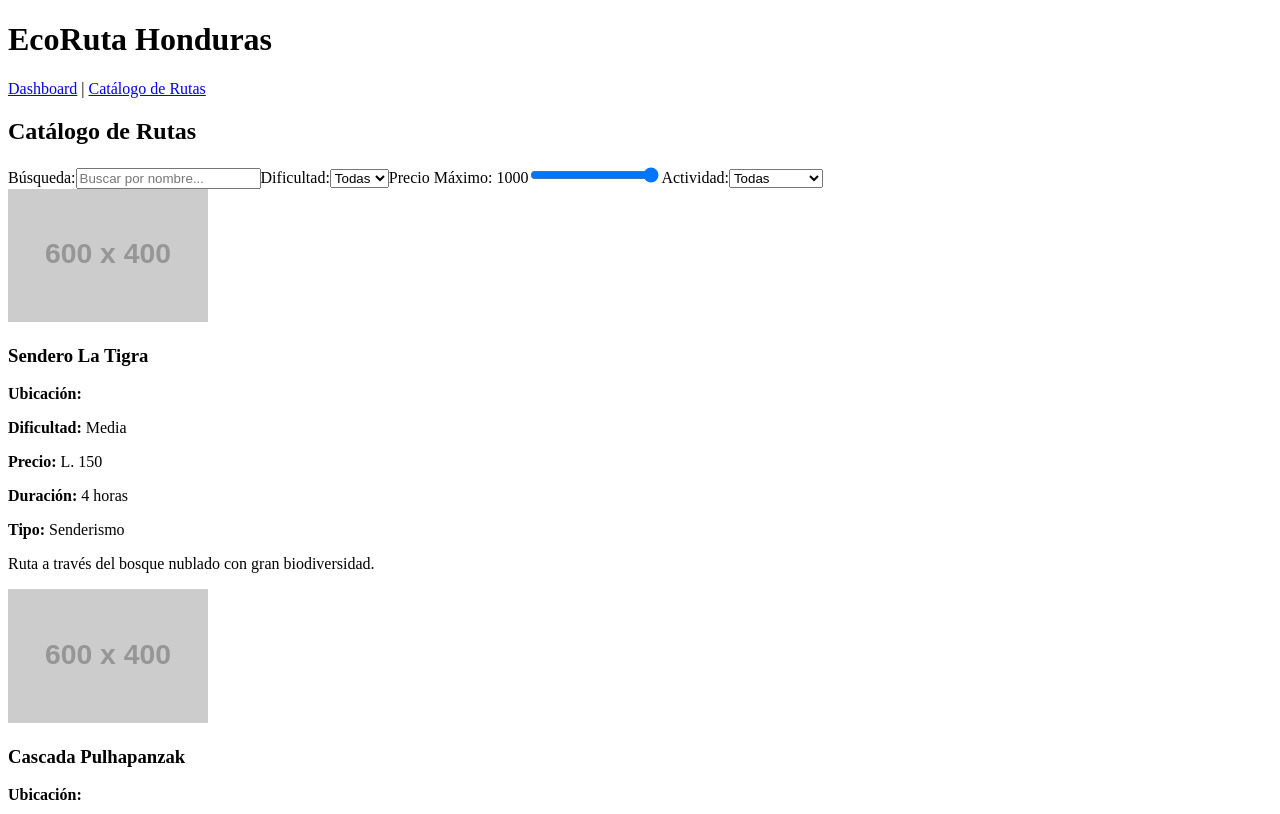
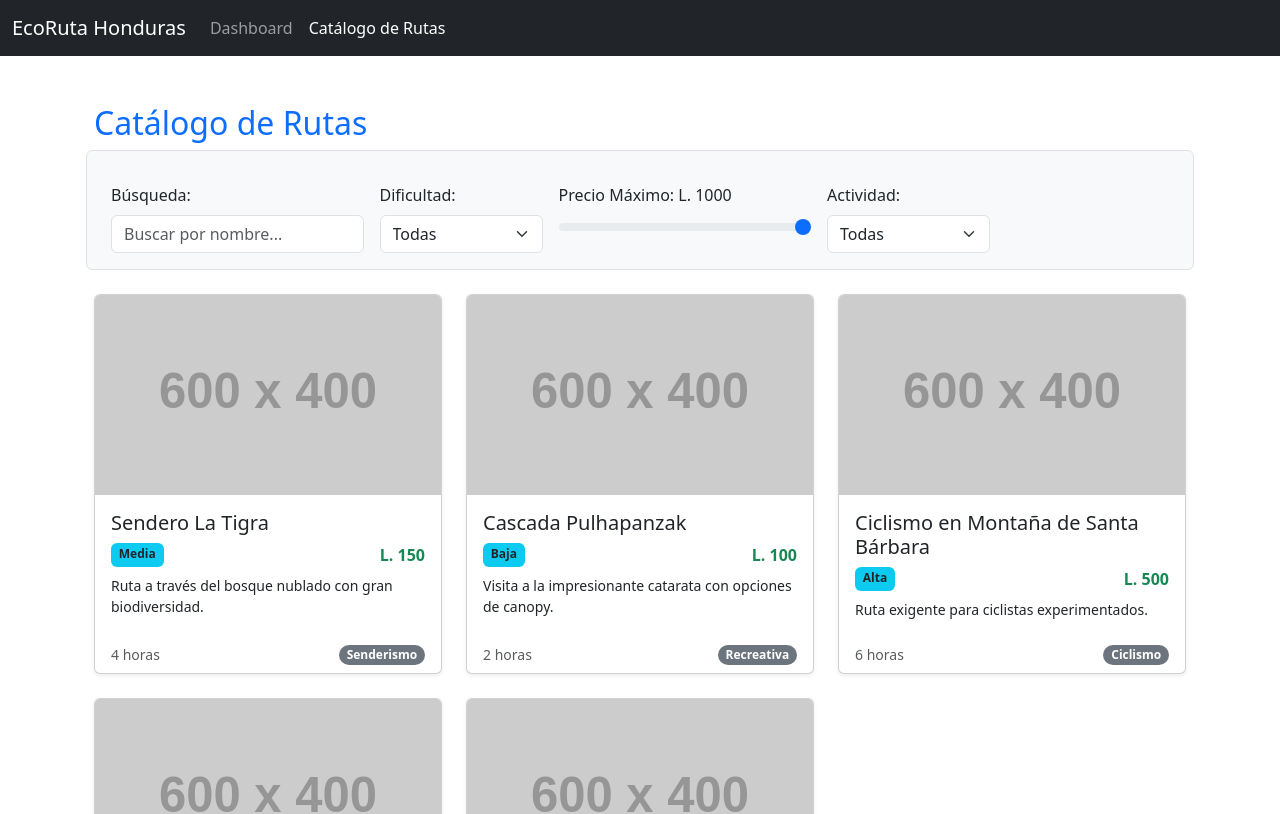
Before and after one commit to negapi/EcoRuta, an Angular app: page /catalogo in a window 1280 px wide. Shown: the top 814 px of the page. Built offline with nearby package versions, Linux system fonts and the light colour scheme.

Commit message:
Added bootstrap

```diff
--- a/angular.json
+++ b/angular.json
@@ -25,7 +25,11 @@
               }
             ],
             "styles": [
+              "node_modules/bootstrap/dist/css/bootstrap.min.css",
               "src/styles.css"
+            ],
+            "scripts": [
+              "node_modules/bootstrap/dist/js/bootstrap.min.js"
             ]
           },
           "configurations": {
--- a/package.json
+++ b/package.json
@@ -17,6 +17,7 @@
     "@angular/forms": "^21.2.0",
     "@angular/platform-browser": "^21.2.0",
     "@angular/router": "^21.2.0",
+    "bootstrap": "^5.3.8",
     "rxjs": "~7.8.0",
     "tslib": "^2.3.0"
   },
--- a/src/app/app.html
+++ b/src/app/app.html
@@ -1,15 +1,25 @@
-<header>
-  <h1>{{ title() }}</h1>
-  <nav>
-    <a routerLink="/dashboard" routerLinkActive="active">Dashboard</a> |
-    <a routerLink="/catalogo" routerLinkActive="active">Catálogo de Rutas</a>
-  </nav>
+<header class="navbar navbar-expand-lg navbar-dark bg-dark">
+  <div class="container-fluid">
+    <a class="navbar-brand" href="#">{{ title() }}</a>
+    <div class="collapse navbar-collapse" id="navbarNav">
+      <ul class="navbar-nav">
+        <li class="nav-item">
+          <a class="nav-link" routerLink="/dashboard" routerLinkActive="active">Dashboard</a>
+        </li>
+        <li class="nav-item">
+          <a class="nav-link" routerLink="/catalogo" routerLinkActive="active">Catálogo de Rutas</a>
+        </li>
+      </ul>
+    </div>
+  </div>
 </header>
 
-<main>
+<main class="container mt-4">
   <router-outlet></router-outlet>
 </main>
 
-<footer>
-  <p>&copy; 2024 EcoRuta - Promoviendo el turismo ecológico en Honduras</p>
+<footer class="mt-4 py-3 bg-light border-top">
+  <div class="container text-center text-muted">
+    <p>&copy; 2026 EcoRuta - Promoviendo el turismo ecológico en Honduras</p>
+  </div>
 </footer>
--- a/src/app/catalogo/catalogo.component.ts
+++ b/src/app/catalogo/catalogo.component.ts
@@ -8,26 +8,33 @@ import { EcoService, Ruta } from '../eco.service';
   standalone: true,
   imports: [CommonModule, FormsModule],
   template: `
-    <section>
-      <h2>Catálogo de Rutas</h2>
+    <section class="container py-4">
+      <h2 class="mb-4 text-primary">Catálogo de Rutas</h2>
 
-      <div>
-        <label>Búsqueda:</label>
-        <input type="text" [ngModel]="filtroNombre()" (ngModelChange)="filtroNombre.set($event)" placeholder="Buscar por nombre...">
+      <div class="row g-3 mb-4 p-3 bg-light border rounded">
+        <div class="col-md-3">
+          <label class="form-label">Búsqueda:</label>
+          <input type="text" class="form-control" [ngModel]="filtroNombre()" (ngModelChange)="filtroNombre.set($event)" placeholder="Buscar por nombre...">
+        </div>
 
-        <label>Dificultad:</label>
-        <select [ngModel]="filtroDificultad()" (ngModelChange)="filtroDificultad.set($event)">
+        <div class="col-md-2">
+          <label class="form-label">Dificultad:</label>
+          <select class="form-select" [ngModel]="filtroDificultad()" (ngModelChange)="filtroDificultad.set($event)">
             <option value="">Todas</option>
             <option value="Baja">Baja</option>
             <option value="Media">Media</option>
             <option value="Alta">Alta</option>
           </select>
+        </div>
 
-        <label>Precio Máximo: {{filtroPrecio()}}</label>
-        <input type="range" min="0" max="1000" step="50" [ngModel]="filtroPrecio()" (ngModelChange)="filtroPrecio.set(+$event)">
+        <div class="col-md-3">
+          <label class="form-label">Precio Máximo: L. {{filtroPrecio()}}</label>
+          <input type="range" class="form-range" min="0" max="1000" step="50" [ngModel]="filtroPrecio()" (ngModelChange)="filtroPrecio.set(+$event)">
+        </div>
 
-        <label>Actividad:</label>
-        <select [ngModel]="filtroTipo()" (ngModelChange)="filtroTipo.set($event)">
+        <div class="col-md-2">
+          <label class="form-label">Actividad:</label>
+          <select class="form-select" [ngModel]="filtroTipo()" (ngModelChange)="filtroTipo.set($event)">
             <option value="">Todas</option>
             <option value="Senderismo">Senderismo</option>
             <option value="Recreativa">Recreativa</option>
@@ -36,22 +43,33 @@ import { EcoService, Ruta } from '../eco.service';
             <option value="Acampada">Acampada</option>
           </select>
         </div>
+      </div>
 
-      <div *ngIf="rutasFiltradas().length > 0; else noRutas">
-        <article *ngFor="let ruta of rutasFiltradas()">
-          <img [src]="ruta.imagen" [alt]="ruta.nombre" width="200">
-          <h3>{{ruta.nombre}}</h3>
-          <p><strong>Ubicación:</strong> {{ruta.ubicacion}}</p>
-          <p><strong>Dificultad:</strong> {{ruta.dificultad}}</p>
-          <p><strong>Precio:</strong> L. {{ruta.precio}}</p>
-          <p><strong>Duración:</strong> {{ruta.duracion}}</p>
-          <p><strong>Tipo:</strong> {{ruta.tipo}}</p>
-          <p>{{ruta.descripcion}}</p>
+      <div class="row row-cols-1 row-cols-md-3 g-4" *ngIf="rutasFiltradas().length > 0; else noRutas">
+        <div class="col" *ngFor="let ruta of rutasFiltradas()">
+          <article class="card h-100 shadow-sm">
+            <img [src]="ruta.imagen" class="card-img-top" [alt]="ruta.nombre" style="height: 200px; object-fit: cover;">
+            <div class="card-body">
+              <h3 class="card-title h5">{{ruta.nombre}}</h3>
+              <p class="card-text text-muted mb-2"><i class="bi bi-geo-alt"></i> {{ruta.ubicacion}}</p>
+              <div class="d-flex justify-content-between mb-2">
+                <span class="badge bg-info text-dark">{{ruta.dificultad}}</span>
+                <span class="fw-bold text-success">L. {{ruta.precio}}</span>
+              </div>
+              <p class="card-text small">{{ruta.descripcion}}</p>
+            </div>
+            <div class="card-footer bg-transparent border-top-0 d-flex justify-content-between align-items-center">
+              <small class="text-muted">{{ruta.duracion}}</small>
+              <span class="badge rounded-pill bg-secondary">{{ruta.tipo}}</span>
+            </div>
           </article>
+        </div>
       </div>
 
       <ng-template #noRutas>
-        <p>No se encontraron rutas con los filtros seleccionados.</p>
+        <div class="alert alert-warning mt-4" role="alert">
+          No se encontraron rutas con los filtros seleccionados.
+        </div>
       </ng-template>
     </section>
   `
--- a/src/app/dashboard/dashboard.component.ts
+++ b/src/app/dashboard/dashboard.component.ts
@@ -7,41 +7,72 @@ import { EcoService, Ruta } from '../eco.service';
   standalone: true,
   imports: [CommonModule],
   template: `
-    <section>
-      <h2>Dashboard EcoRuta</h2>
+    <section class="container py-4">
+      <h2 class="mb-4 text-primary">Dashboard EcoRuta</h2>
 
-      <div>
-        <article>
-          <h3>Total de Rutas</h3>
-          <p>{{totalRutas()}}</p>
-        </article>
+      <div class="row g-4 mb-5">
+        <div class="col-md-4">
+          <article class="card bg-primary text-white h-100 shadow">
+            <div class="card-body text-center">
+              <h3 class="card-title h5">Total de Rutas</h3>
+              <p class="display-4 fw-bold mb-0">{{totalRutas()}}</p>
+            </div>
+          </article>
+        </div>
 
-        <article>
-          <h3>Dificultad Promedio</h3>
-          <p>{{dificultadPromedio()}}</p>
-        </article>
+        <div class="col-md-4">
+          <article class="card bg-success text-white h-100 shadow">
+            <div class="card-body text-center">
+              <h3 class="card-title h5">Dificultad Promedio</h3>
+              <p class="display-4 fw-bold mb-0">{{dificultadPromedio()}}</p>
+            </div>
+          </article>
+        </div>
 
-        <article>
-          <h3>Ruta Más Popular</h3>
-          <p>{{rutaMasPopular()?.nombre}} ({{rutaMasPopular()?.popularidad}}%)</p>
-        </article>
+        <div class="col-md-4">
+          <article class="card bg-info text-white h-100 shadow">
+            <div class="card-body text-center">
+              <h3 class="card-title h5">Ruta Más Popular</h3>
+              <p class="h4 mb-1">{{rutaMasPopular().nombre}}</p>
+              <div class="progress mt-2" style="height: 10px;">
+                <div class="progress-bar bg-warning" role="progressbar" [style.width.%]="rutaMasPopular()?.popularidad"></div>
+              </div>
+              <small class="d-block mt-1">{{rutaMasPopular().popularidad}}% popularidad</small>
+            </div>
+          </article>
+        </div>
       </div>
 
-      <div>
-        <h3>Rutas por Región</h3>
-        <ul>
-          <li *ngFor="let region of rutasPorRegion() | keyvalue">
-            {{region.key}}: {{region.value}} actividades
-          </li>
-        </ul>
-      </div>
+      <div class="row g-4">
+        <div class="col-md-6">
+          <div class="card h-100 shadow-sm">
+            <div class="card-header bg-dark text-white">
+              <h3 class="card-title h5 mb-0">Rutas por Región</h3>
+            </div>
+            <div class="card-body p-0">
+              <ul class="list-group list-group-flush">
+                <li *ngFor="let region of rutasPorRegion() | keyvalue" class="list-group-item d-flex justify-content-between align-items-center">
+                  {{region.key}}
+                  <span class="badge bg-primary rounded-pill">{{region.value}} actividades</span>
+                </li>
+              </ul>
+            </div>
+          </div>
+        </div>
 
-      <div>
-        <h3>Recomendaciones para ti</h3>
-        <p>Explora nuestras actividades más destacadas basadas en la preferencia de la comunidad.</p>
-        <div *ngFor="let ruta of recomendaciones()">
-          <h4>{{ruta.nombre}}</h4>
-          <p>{{ruta.tipo}} - {{ruta.ubicacion}}</p>
+        <div class="col-md-6">
+          <div class="card h-100 shadow-sm border-warning">
+            <div class="card-header bg-warning text-dark">
+              <h3 class="card-title h5 mb-0">Recomendaciones para ti</h3>
+            </div>
+            <div class="card-body">
+              <p class="card-text text-muted mb-3">Explora nuestras actividades más destacadas basadas en la preferencia de la comunidad.</p>
+              <div *ngFor="let ruta of recomendaciones()" class="mb-3 p-2 border-start border-4 border-warning bg-light">
+                <h4 class="h6 fw-bold mb-1">{{ruta.nombre}}</h4>
+                <p class="small mb-0 text-secondary">{{ruta.tipo}} - {{ruta.ubicacion}}</p>
+              </div>
+            </div>
+          </div>
         </div>
       </div>
     </section>
```
Also changed, not shown: 1 other file (tests, documents, lock files or other folders). Lines whose indentation alone changed are shown as unchanged.
